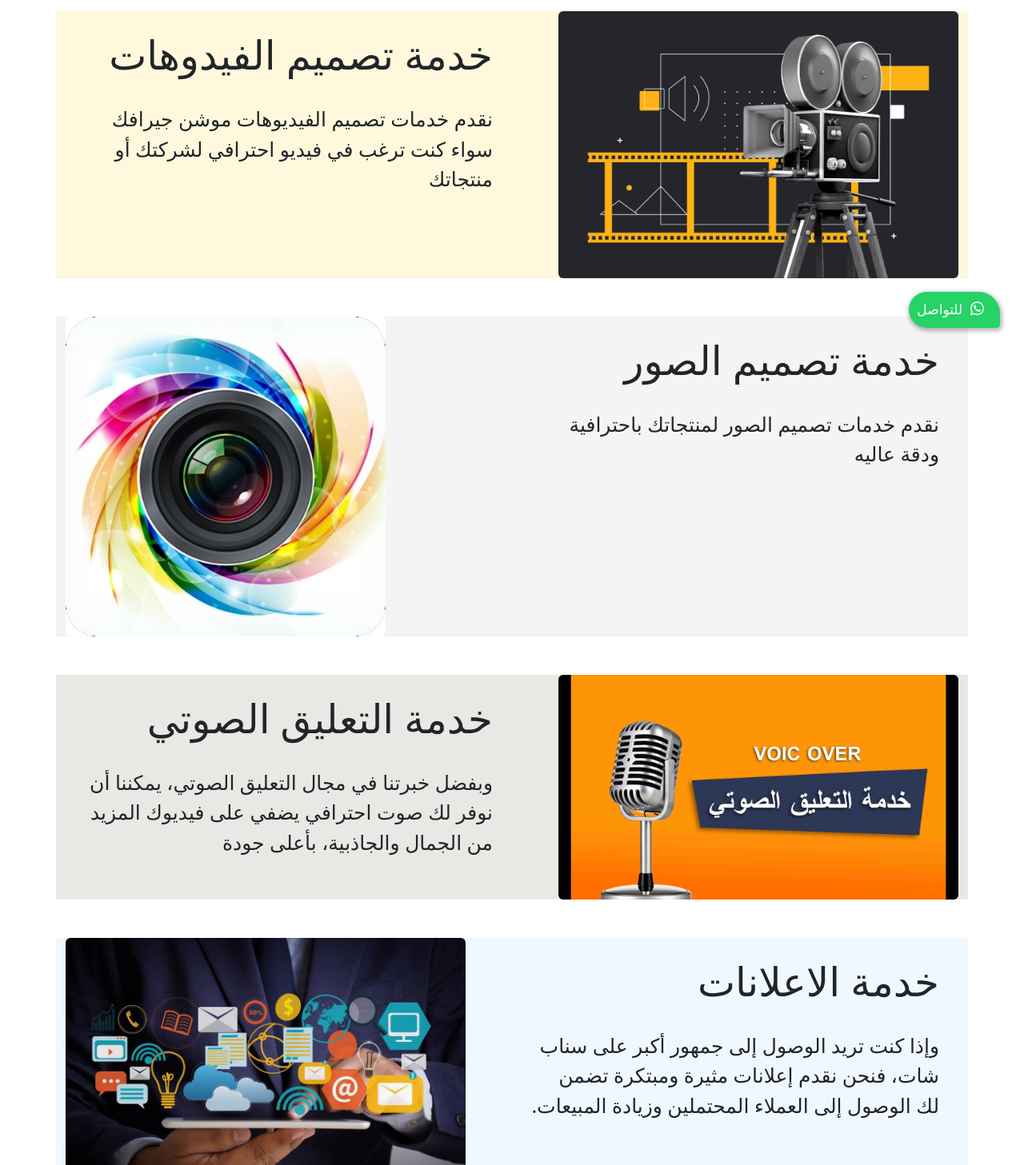
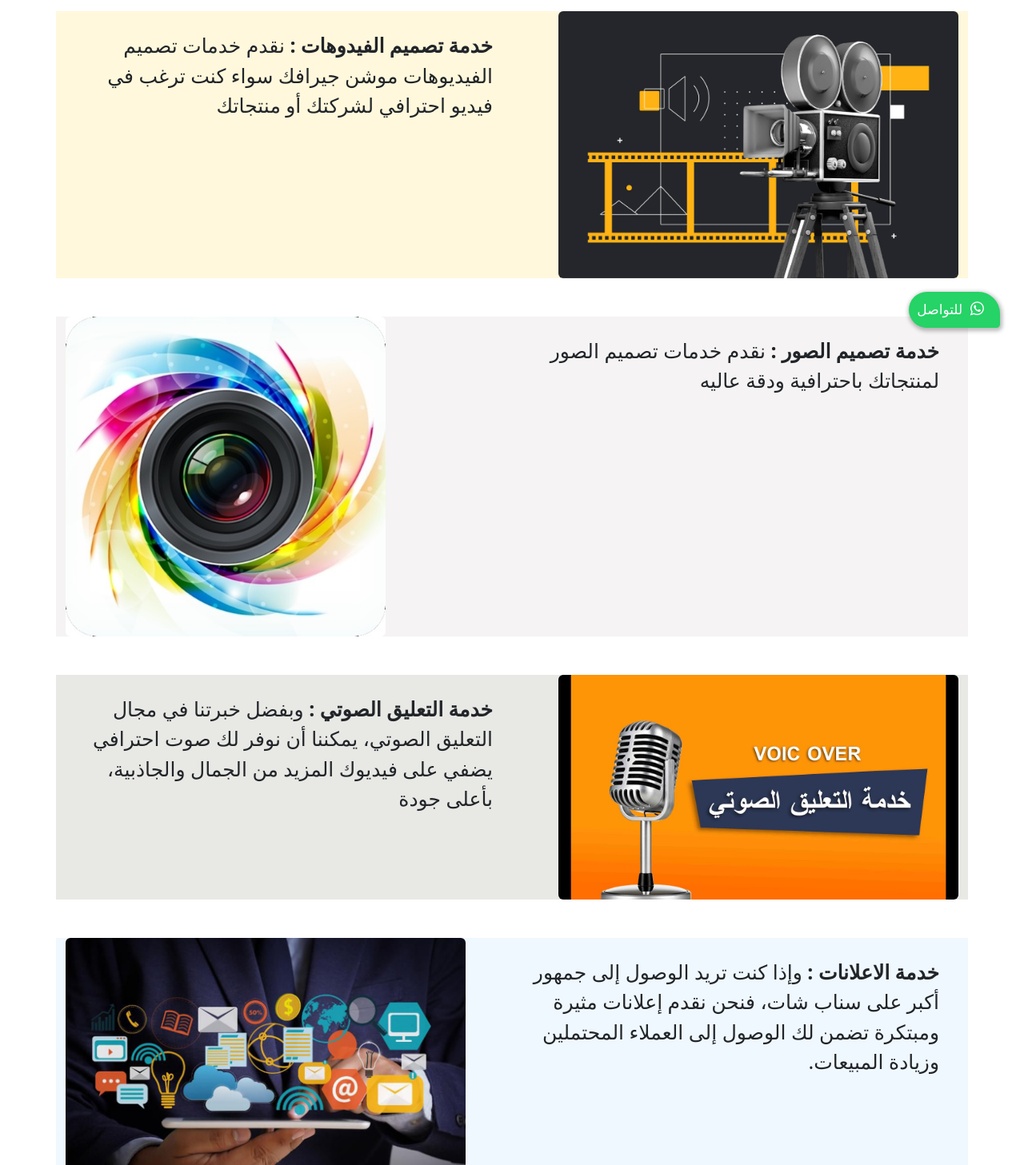
Before and after one commit to ahmedwahba333/sobolLandingPage, a plain HTML site: page index.html in a window 1280 px wide. Shown: the part 360-1817 px from the top of the page at 80% size. Drawn offline with nearby package versions, Linux system fonts and the light colour scheme.

Commit message:
paragsEdit

```diff
--- a/index.html
+++ b/index.html
@@ -41,13 +41,7 @@
             </div>
 
             <div class="content p-4">
-                <h2>خدمة تصميم الفيدوهات</h2>
-                <br>
-                <p>نقدم خدمات تصميم الفيديوهات موشن جيرافك سواء كنت ترغب في فيديو احترافي لشركتك أو منتجاتك</p>
-
-                <!-- <div>
-                    <button class="btn btn-warning text-white w-25 mt-lg-5"> learn more</button>
-                </div> -->
+                <p><strong>خدمة تصميم الفيدوهات :</strong> نقدم خدمات تصميم الفيديوهات موشن جيرافك سواء كنت ترغب في فيديو احترافي لشركتك أو منتجاتك</p>
             </div>
         </div>
     </div>
@@ -57,10 +51,7 @@
         <div class="d-flex justify-content-between flex-wrap">
 
             <div class="content p-4">
-                <h2> خدمة تصميم الصور</h2>
-                <br>
-                <p>
-                    نقدم خدمات تصميم الصور لمنتجاتك باحترافية ودقة عاليه
+                <p><strong> خدمة تصميم الصور : </strong>نقدم خدمات تصميم الصور لمنتجاتك باحترافية ودقة عاليه
 
                 </p>
             </div>
@@ -85,10 +76,7 @@
                 </a>
             </div>
             <div class="content p-4">
-                <h2> خدمة التعليق الصوتي</h2>
-                <br>
-                <p>
-                    وبفضل خبرتنا في مجال التعليق الصوتي، يمكننا أن نوفر لك صوت احترافي يضفي على فيديوك المزيد من الجمال
+                <p><strong> خدمة التعليق الصوتي : </strong>وبفضل خبرتنا في مجال التعليق الصوتي، يمكننا أن نوفر لك صوت احترافي يضفي على فيديوك المزيد من الجمال
                     والجاذبية، بأعلى جودة
                 </p>
             </div>
@@ -105,10 +93,7 @@
 
 
             <div class="content p-4">
-                <h2> خدمة الاعلانات</h2>
-                <br>
-                <p>
-                    وإذا كنت تريد الوصول إلى جمهور أكبر على سناب شات، فنحن نقدم إعلانات مثيرة ومبتكرة تضمن لك الوصول إلى
+                <p><strong> خدمة الاعلانات : </strong>وإذا كنت تريد الوصول إلى جمهور أكبر على سناب شات، فنحن نقدم إعلانات مثيرة ومبتكرة تضمن لك الوصول إلى
                     العملاء المحتملين وزيادة المبيعات.
                 </p>
             </div>
```
